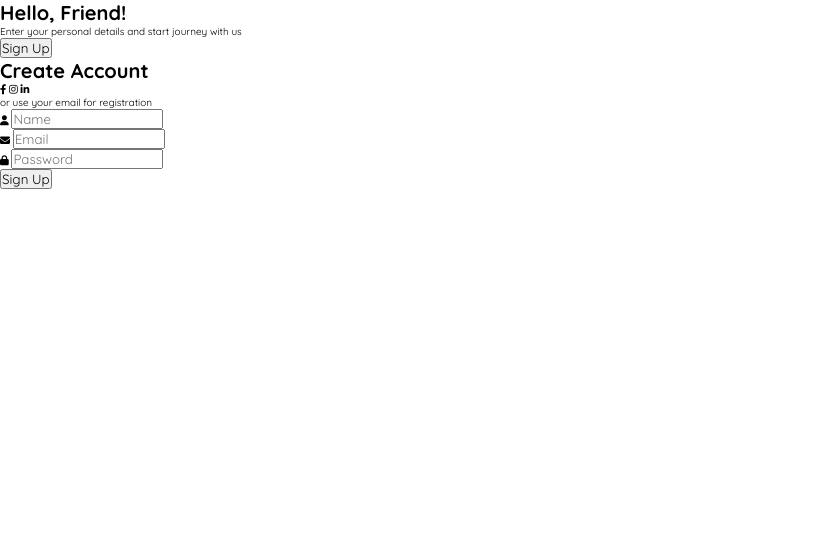
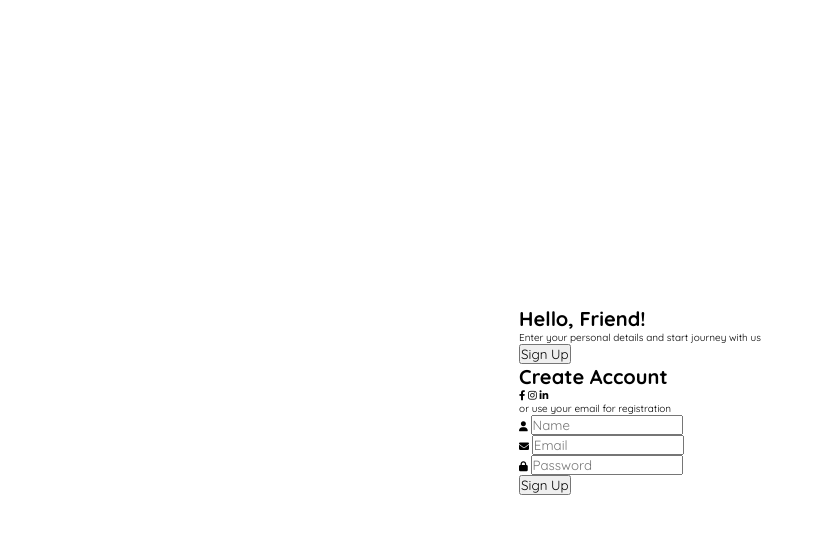
Before and after one commit to altrono/Sign-Up-Form, a plain HTML site: page index.html in a window 1280 px wide. Shown: the whole page, without its empty margins (0-824 px from the left). Drawn offline with Linux system fonts and the light colour scheme.

Commit message:
styling container class

```diff
--- a/css/style.css
+++ b/css/style.css
@@ -9,3 +9,11 @@
 html {
     font-size: 62.5%;
 }
+
+.container {
+    width: 100%;
+    height: 100vh;
+    display: flex;
+    align-items: center;
+    justify-content: center;
+}
```
